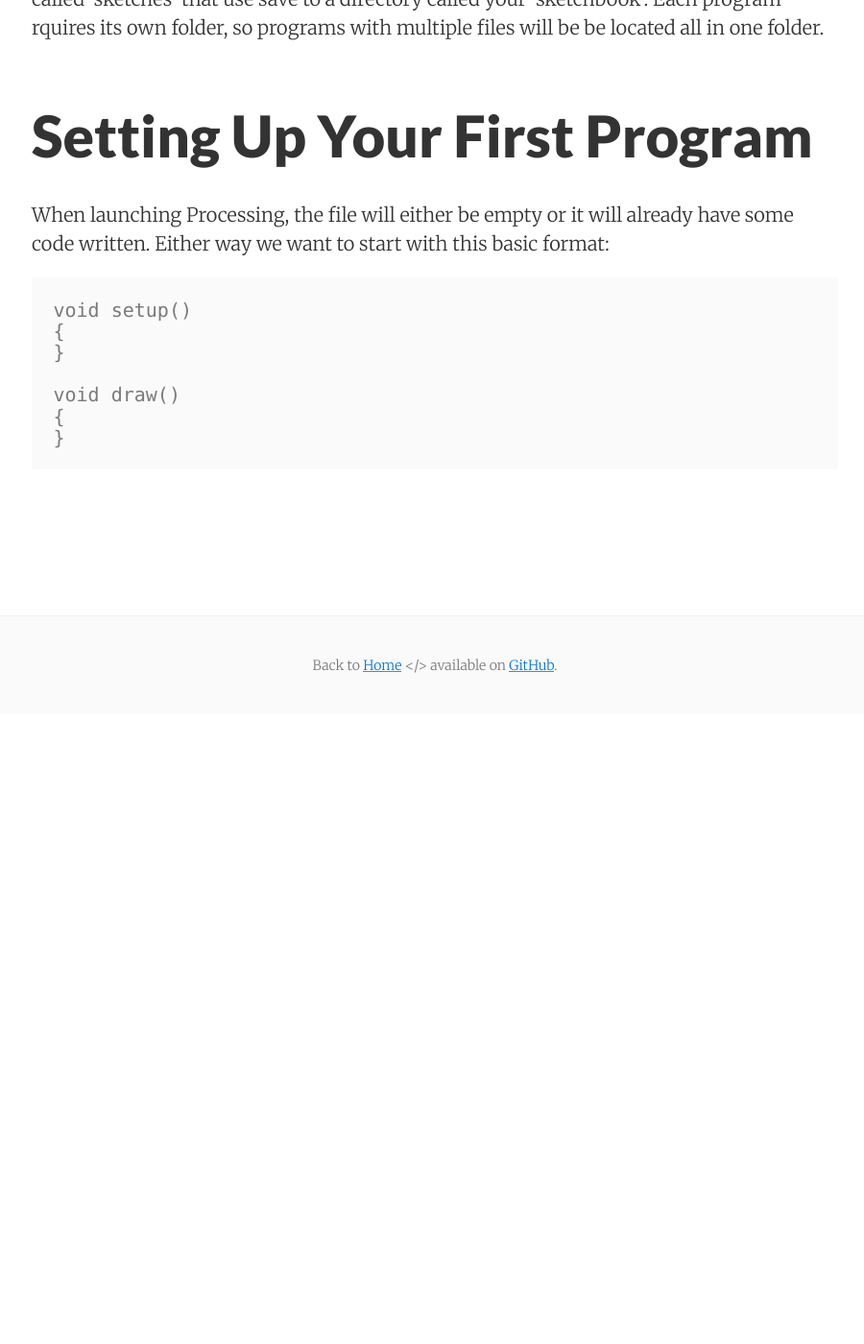
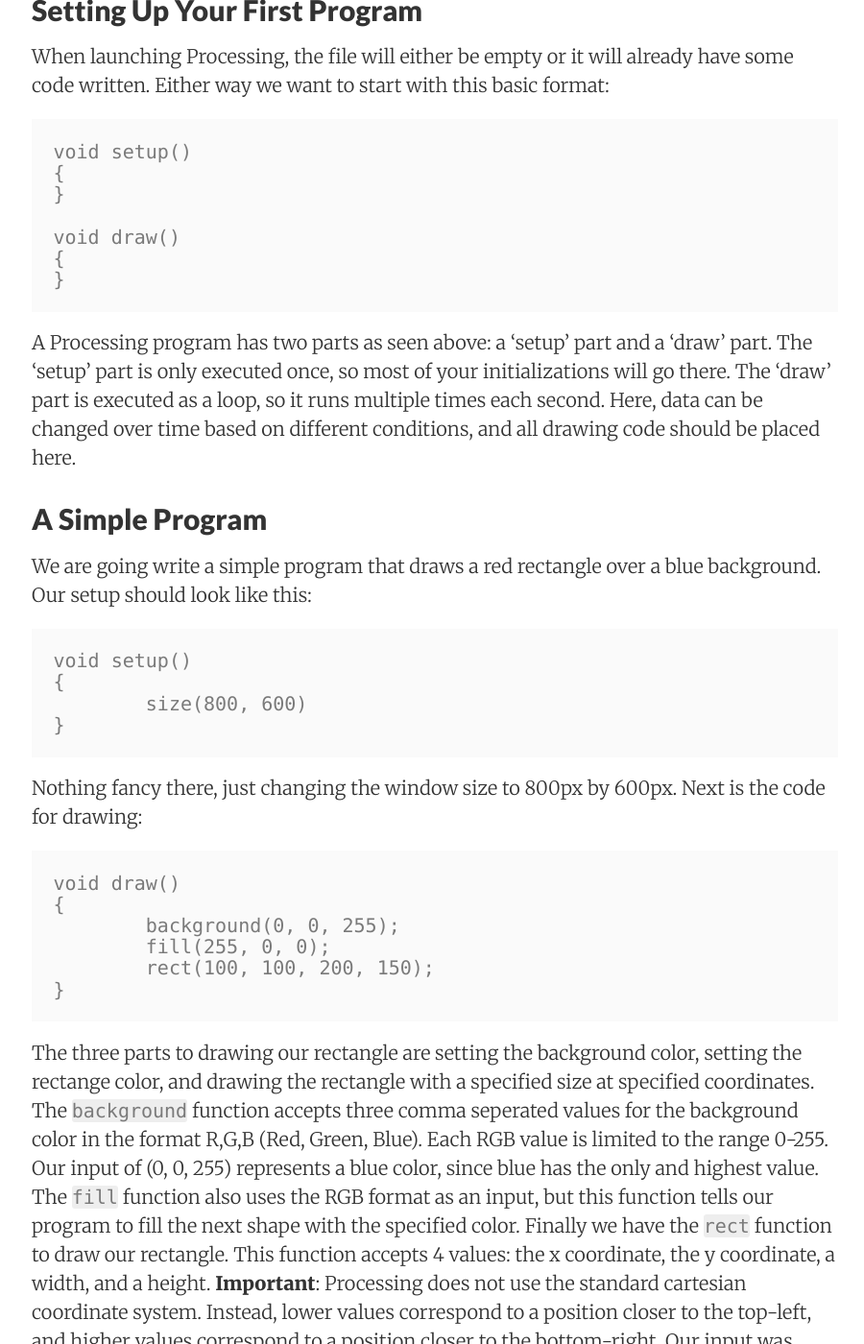
Before and after one commit to idea-lab/cst-blog, a Jekyll site: the page built from _posts/2018-09-28-processingIntro.md, in a window 1280 px wide and 1400 px high, scrolled down 656 px. Shown: the whole window at 96% size, without its empty margins (187-1087 px from the left). Built offline with Jekyll 4.4.1, drawn with Linux system fonts in a browser that asks for light colours; before the commit the page ends 1286 px from its top, so only the background shows below that; some of the changed text lies outside the part shown.

Commit message:
added more info

````diff
--- a/_posts/2018-09-28-processingIntro.md
+++ b/_posts/2018-09-28-processingIntro.md
@@ -6,12 +6,12 @@ summary:    Setting up and using processing for the first time.
 categories: cst
 ---
 
-# The Processing Environment
+## The Processing Environment
 To learn the fundamentals of programming we will be using Processing, a scripting langauge which uses Java as its backbone. If you download Processing, you will download both the required environment for Processing and an editor,
 so you will not need to install a seperate editor/IDE (Integrated Development Environment). Processing uses files called 'sketches' that use save to a directory called your 'sketchbook'. Each program rquires its own folder,
 so programs with multiple files will be be located all in one folder.
 
-# Setting Up Your First Program
+## Setting Up Your First Program
 When launching Processing, the file will either be empty or it will already have some code written. Either way we want to start with this basic format:
 ```processing
 void setup()
@@ -22,3 +22,29 @@ void draw()
 {
 }
 ```
+A Processing program has two parts as seen above: a 'setup' part and a 'draw' part. The 'setup' part is only executed once, so most of your initializations will go there. The 'draw' part is executed as a loop,
+so it runs multiple times each second. Here, data can be changed over time based on different conditions, and all drawing code should be placed here.
+
+## A Simple Program
+We are going write a simple program that draws a red rectangle over a blue background. Our setup should look like this:
+```processing
+void setup()
+{
+	size(800, 600)
+}
+```
+Nothing fancy there, just changing the window size to 800px by 600px. Next is the code for drawing:
+```processing
+void draw()
+{
+	background(0, 0, 255);
+	fill(255, 0, 0);
+	rect(100, 100, 200, 150);
+}
+```
+The three parts to drawing our rectangle are setting the background color, setting the rectange color, and drawing the rectangle with a specified size at specified coordinates.
+The `background` function accepts three comma seperated values for the background color in the format R,G,B (Red, Green, Blue). Each RGB value is limited to the range 0-255.
+Our input of (0, 0, 255) represents a blue color, since blue has the only and highest value. The `fill` function also uses the RGB format as an input, but this function tells our program to fill the next shape with the
+specified color. Finally we have the `rect` function to draw our rectangle. This function accepts 4 values: the x coordinate, the y coordinate, a width, and a height. **Important**: Processing does not use
+the standard cartesian coordinate system. Instead, lower values correspond to a position closer to the top-left, and higher values correspond to a position closer to the bottom-right. Our input was (100, 100, 200, 150),
+so we are drawing a rectangle at (100, 100) with a width of 200px, and a height of 150px.
````
